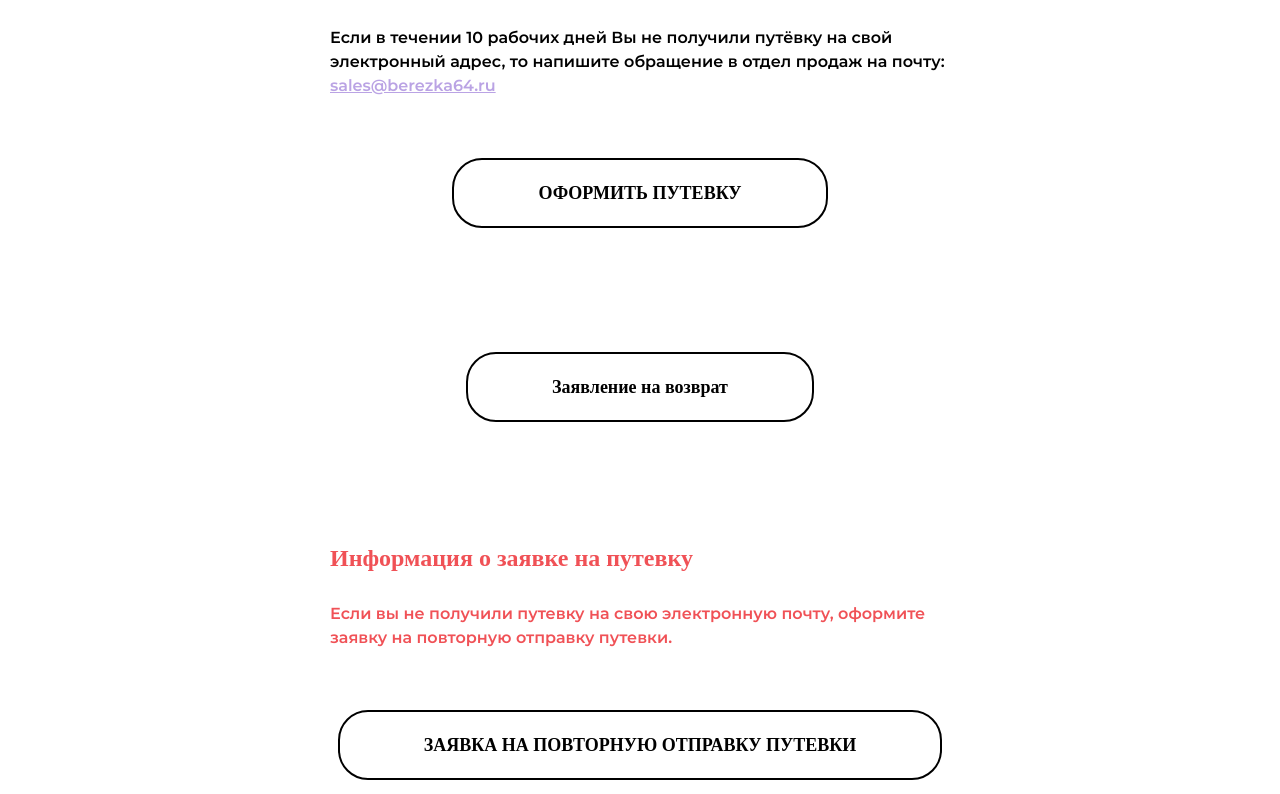
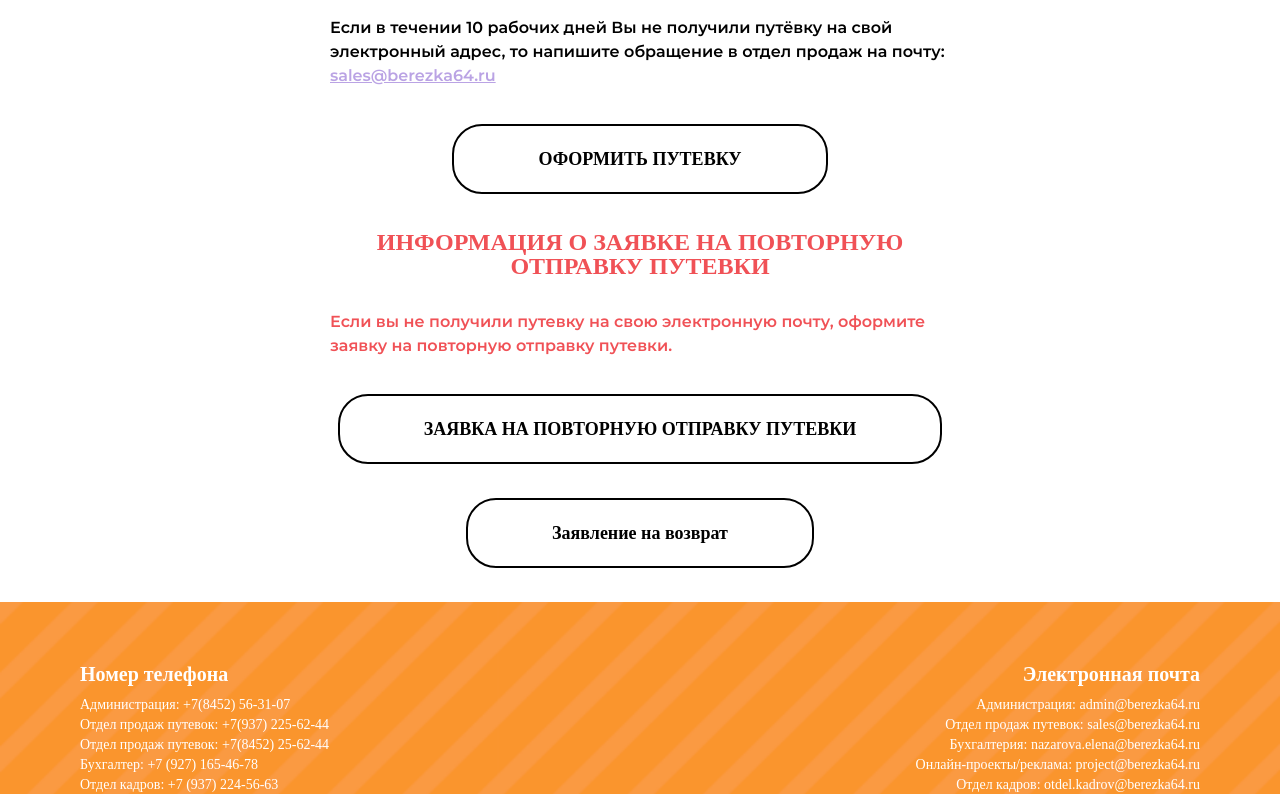
Before and after one commit to Amalthea-code/birch, a Vue app: page /cabinet in a window 1280 px wide. Shown: the part 772-1566 px from the top of the page. Built offline with nearby package versions, Linux system fonts and the light colour scheme; no server answers; sample sign-in values are in the browser's storage; a web font is replaced by a local one; what vue-the-mask would draw is missing.

Commit message:
added: new funk

```diff
--- a/src/components/elements/Trips.vue
+++ b/src/components/elements/Trips.vue
@@ -71,14 +71,14 @@
       }
     }
     &__block {
-      padding: 0 calc((100vw - 1080px)/2) 100px;
+      padding: 0 calc((100vw - 1080px)/2) 10px;
       overflow: scroll;
 
       @media screen and (max-width: 1300px) {
-        padding: 0 calc((100vw - 620px)/2) 100px;
+        padding: 0 calc((100vw - 620px)/2) 10px;
       }
       @media screen and (max-width: 680px) {
-        padding: 0 calc((100vw - 300px)/2) 100px;
+        padding: 0 calc((100vw - 300px)/2) 10px;
       }
     }
   }
--- a/src/views/cabinet.vue
+++ b/src/views/cabinet.vue
@@ -15,17 +15,17 @@
       <div class="cabinet__button" @click="output">Выйти из аккаунта</div>
     </div>
     <trips v-if="GET_AUTORIZEDUSER" :trips="GET_AUTORIZEDUSER.orders" />
-    <div class="cabinet__link">
-      <a target="_blank" href="https://drive.google.com/file/d/1td22QY0bpHrNwI_U9EYGmL_ghL-YbmNI/view">Заявление на возврат</a>
-    </div>
     <div class="cabinet__box">
       <div class="cabinet__info cabinet__info_red">
-        <h4 class="cabinet__info-title">Информация о заявке на путевку</h4>
+        <h4 class="cabinet__info-title center">ИНФОРМАЦИЯ О ЗАЯВКЕ НА ПОВТОРНУЮ ОТПРАВКУ ПУТЕВКИ</h4>
         Если вы не получили путевку на свою электронную почту, оформите заявку на повторную отправку путевки.
       </div>
       <div class="cabinet__link">
           <span @click="createdOrder">ЗАЯВКА НА ПОВТОРНУЮ ОТПРАВКУ ПУТЕВКИ</span>
       </div>
+    </div>
+    <div class="cabinet__link">
+      <a target="_blank" href="https://drive.google.com/file/d/1td22QY0bpHrNwI_U9EYGmL_ghL-YbmNI/view">Заявление на возврат</a>
     </div>
   </div>
 </template>
@@ -128,8 +128,9 @@ import { mapActions, mapGetters, mapMutations } from 'vuex'
         border: 2px solid #000;
         color: black;
         text-decoration: none;
+        cursor: pointer;
       }
-      margin: 0 0 124px;
+      margin: 0 0 34px;
       @media screen and (max-width: 680px) {
         a {
           font-size: 16px;
@@ -168,13 +169,16 @@ import { mapActions, mapGetters, mapMutations } from 'vuex'
         font-size: 24px;
         font-weight: 900;
         color: #f05156;
+        &.center {
+          text-align: center;
+        }
       }
       display: block;
       font-family: Montserrat;
       font-size: 16px;
       line-height: 24px;
       font-weight: 900;
-      margin: 60px 0;
+      margin: 36px 0;
       a {
         color: #baa3e4;
       }
--- a/src/views/detalTrip.vue
+++ b/src/views/detalTrip.vue
@@ -94,9 +94,8 @@ import { mapActions, mapGetters } from 'vuex'
           })
         }).then((response) => {
           return response.json()
-        }).then((data) => {
-          alert('Письмо успешно отправлено!')
-          console.log(data)
+        }).then(() => {
+          alert("Письмо успешно отправлено!");
         })
       }
 
--- a/src/views/payment.vue
+++ b/src/views/payment.vue
@@ -3,7 +3,7 @@
 <template>
   <form ref="form" accept-charset="utf-8" class="payment" method='POST' action="https://berezka64.server.paykeeper.ru/create">
     <div v-if="user" class="payment__title">{{user.sName + ' ' + user.fName + ' ' + user.tName}}</div>
-    <div class="payment__text">Счет формируется на каждую путевку отдельно</div>
+    <div v-if="this.$route.hash !== '#created'" class="payment__text">Счет формируется на каждую путевку отдельно</div>
     <div class="payment__steps">
       <div class="payment__step">
         <div class="payment__step-title">ШАГ 1</div>
@@ -40,7 +40,8 @@
           </div>
         </div>
         <div v-else class="payment__step-slag">Добавьте родителя/опекуна в личном кабинете</div>
-        <input type="checkbox" class="payment__step-checkbox payment__step-checkbox_red" id="checkboxPer" v-model="isParentPaying"><label for="checkboxPer" class="payment__step-label payment__step-label_red">Плательщиком является опекун/родитель</label>
+        <input v-if="this.$route.hash !== '#created'" type="checkbox" class="payment__step-checkbox payment__step-checkbox_red" id="checkboxPer" v-model="isParentPaying">
+        <label v-if="this.$route.hash !== '#created'" for="checkboxPer" class="payment__step-label payment__step-label_red">Плательщиком является опекун/родитель</label>
       </div>
       <div class="payment__step">
         <div class="payment__step-title">ШАГ 2</div>
```
